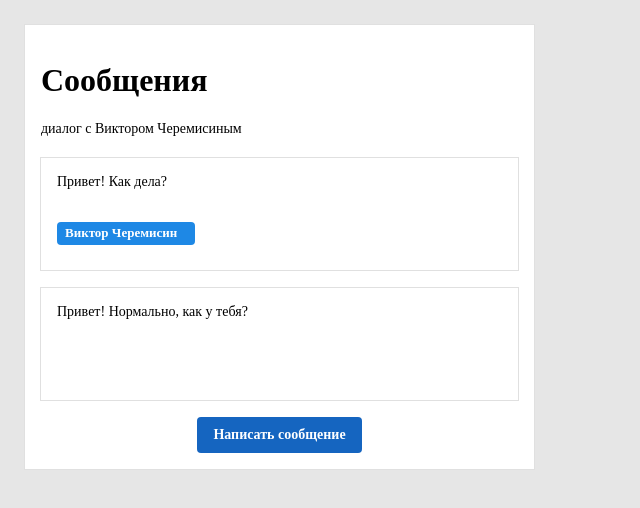
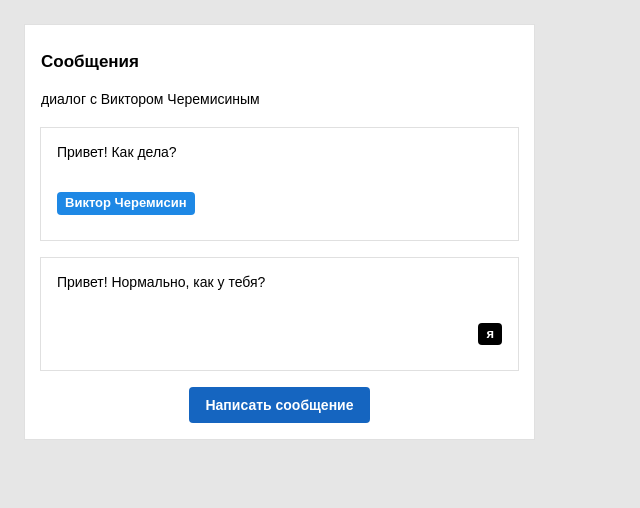
Before and after one commit to SERPOVSKOY/devtime_group-1_react, a website built with webpack: page src/index.html in a window 1280 px wide. Shown: the whole page, without its empty margins (0-640 px from the left). Built offline with nearby package versions, Linux system fonts and the light colour scheme.

Commit message:
added card

```diff
--- a/src/index.html
+++ b/src/index.html
@@ -27,22 +27,24 @@
     <title>Social Network</title>
 </head>
 <body>
-    <div class="card1">
-        <div class="card1_header">
+    <div class="card">
+        <div class="card_header">
             <h1 class="h1">Сообщения</h1>
             <p class="speaker">диалог с Виктором Черемисиным</p>
         </div>
-        <div class="card1_chat">
-            <p class="card1_text">Привет! Как дела?</p>
-            <div class="card1_name">
-                <p class="card1_name_text">Виктор Черемисин</p>
+        <div class="message">
+            <p class="message_text">Привет! Как дела?</p>
+            <div class="message_author">
+                <p class="message_author_text">Виктор Черемисин</p>
             </div>
         </div >
-        <div class="card1_answer">
-            <p class="card1_answer_text">Привет! Нормально, как у тебя?</p>
-        </div>
-        <button class="cart1_btn">Написать сообщение</button>
+        <div class="message">
+            <p class="message_text">Привет! Нормально, как у тебя?</p>
+            <div class="message_author user">
+                <p class="message_author_text">я</p>
+            </div>
+        </div >
+        <button class="card_btn">Написать сообщение</button>
     </div>
-    <div class="cart2"></div>
 </body>
 </html>
--- a/src/style.css
+++ b/src/style.css
@@ -2,9 +2,10 @@
     padding: 0;
     margin: 0;
     box-sizing: border-box;
+    font-family: 'Nunito', sans-serif;
 }
 
-.card1 {
+.card {
     padding: 16px;
     width: 511px;
     border: 1px;
@@ -15,7 +16,7 @@
     align-items: center;
 }
 
-.card1_header {
+.card_header {
     width: 100%;
 }
 
@@ -27,29 +28,29 @@
     background: white;
 }
 
-.card1_h1 {
+.h1 {
     padding-bottom: 8px;
     font-weight: 600;
     font-size: 17px;
 }
 
-.card1_chat {
+.message {
     padding: 16px;
     border: 1px solid #E0E0E0;
     margin-bottom: 16px;
     width: 479px;
+    padding-bottom: 25px;
+}
+
+.card_input {
+    padding: 16px;
+    border: 1px solid #E0E0E0;
+    margin-bottom: 16px;
+    width: 100%;
     height: 114px;
 }
 
-.card1_answer {
-    padding: 16px;
-    border: 1px solid #E0E0E0;
-    margin-bottom: 16px;
-    width: 479px;
-    height: 114px;
-}
-
-.cart1_btn {
+.card_btn {
     border-radius: 4px;
     background: #1565C0;
     color: white;
@@ -66,26 +67,30 @@
     font-size: 14px;
 }
 
-.card1_name {
-padding: 4px 8px;
-    width: 138px;
+.message_author {
+    padding: 4px 8px;
+    width: fit-content;
     background: #1E88E5;
     border-radius: 4px;
 }
 
-.card1_name_text {
+.message_author_text {
     color: white;
     font-weight: 600;
     font-size: 13px;
-
 }
 
-.card1_answer_text {
+.user {
+    background: black;
+    margin-left: auto;
+}
+
+.card_input_text {
     font-weight: 400;
     font-size: 14px;
 }
 
-.card1_text {
+.message_text {
     margin-bottom: 32px;
     font-size: 14px;
 }
```
